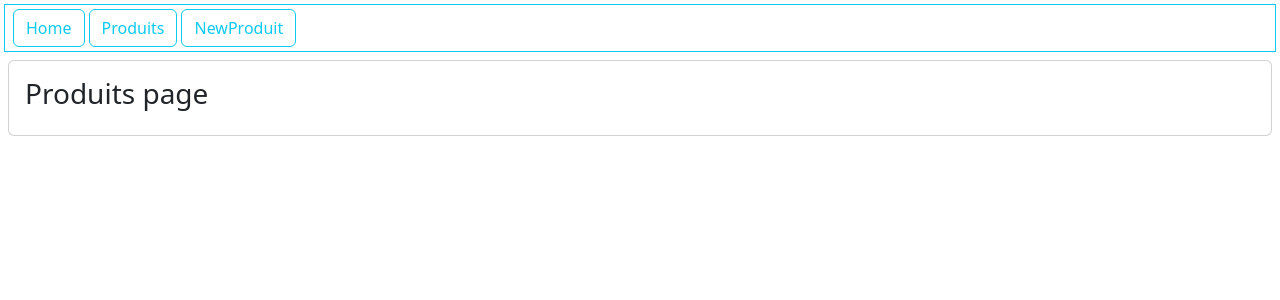
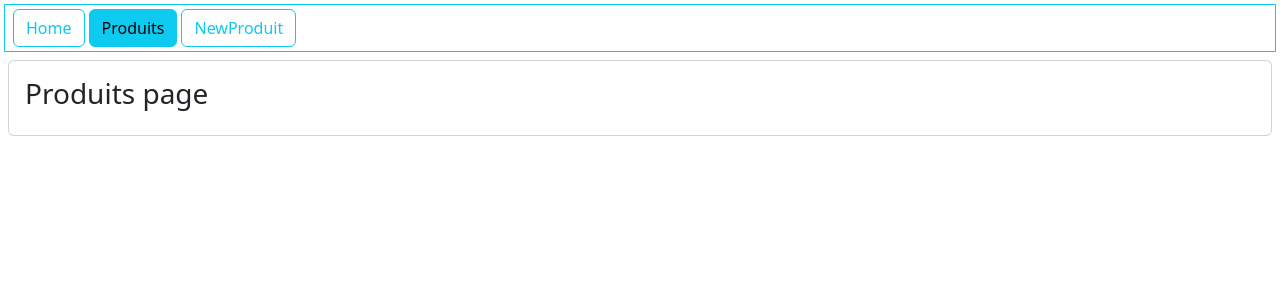
Before and after one commit to SNB-93-SKB/First-ReactJS, a React (Create React App) app: page /Produits in a window 1280 px wide. Shown: the top 300 px of the page. Built offline with nearby package versions, Linux system fonts and the light colour scheme.

Commit message:
navigation ok

```diff
--- a/src/App.js
+++ b/src/App.js
@@ -6,26 +6,37 @@ import Produits from './components/Produits';
 import Home from './components/Home';
 import "bootstrap/dist/css/bootstrap.min.css";
 import { Link } from "react-router-dom";
-import { useState } from 'react';
+import { useEffect, useState } from 'react';
 
 function App() {
   //créer un system de routage
   const[currentRoute,setcurrentRoute]= useState()
+
+  useEffect(()=>{
+    const path=window.location.pathname.toLocaleLowerCase();
+    setcurrentRoute(path.slice(1,path.length));
+  },[]);
   return(
 <BrowserRouter>
 <nav className='m-1 p-1 border border-info'>
 <ul className="nav nav-pills">
 <li>
-<Link onClick={()=>setcurrentRoute("Home")}
-className={currentRoute == "Home"?'btn btn-info ms-1':'btn btn-outline-info ms-1'} to={'/Home'}>Home</Link>
+<Link onClick={()=>setcurrentRoute("home")}
+className={currentRoute == "home"?
+'btn btn-info ms-1'
+:'btn btn-outline-info ms-1'} to={'/home'}>Home</Link>
 </li>
 <li>
-<Link onClick={()=>setcurrentRoute("Produits")}
-className={currentRoute == "Produits"?"btn btn-info ms-1":"btn btn-outline-info ms-1"} to={'/Produits'}>Produits</Link>
+<Link onClick={()=>setcurrentRoute("produits")}
+className={currentRoute == "produits"?
+'btn btn-info ms-1'
+:'btn btn-outline-info ms-1'} to={'/produits'}>Produits</Link>
 </li>
 <li>
-<Link onClick={()=>setcurrentRoute("NewProduit")}
-className={currentRoute == "NewProduit"?'btn btn-info ms-1':'btn btn-outline-info ms-1'} to={'/NewProduit'}>NewProduit</Link>
+<Link onClick={()=>setcurrentRoute("newProduit")}
+className={currentRoute == "newProduit"
+?'btn btn-info ms-1'
+:'btn btn-outline-info ms-1'} to={'/newProduit'}>NewProduit</Link>
 </li>
 </ul>
 </nav>
```
